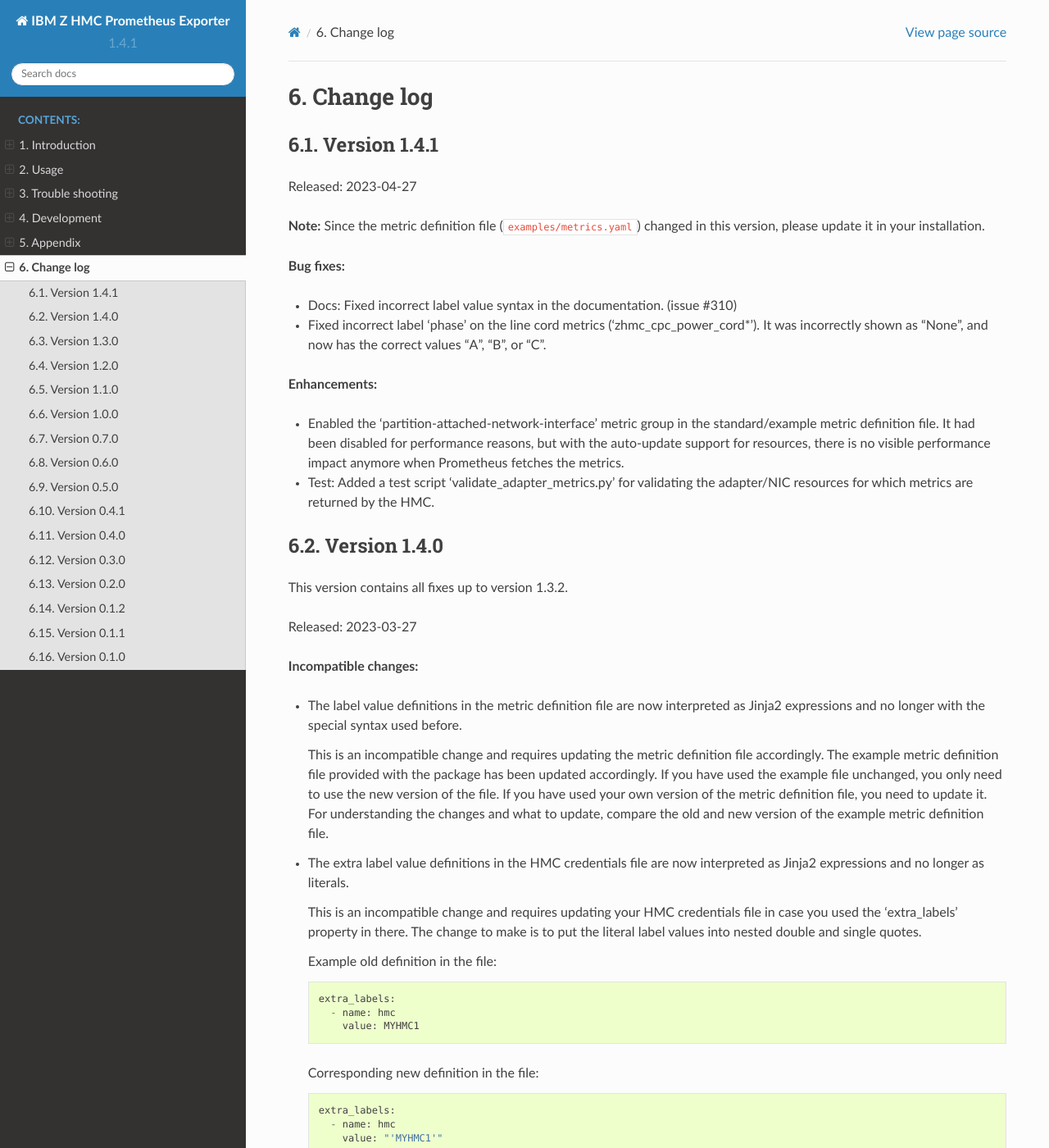
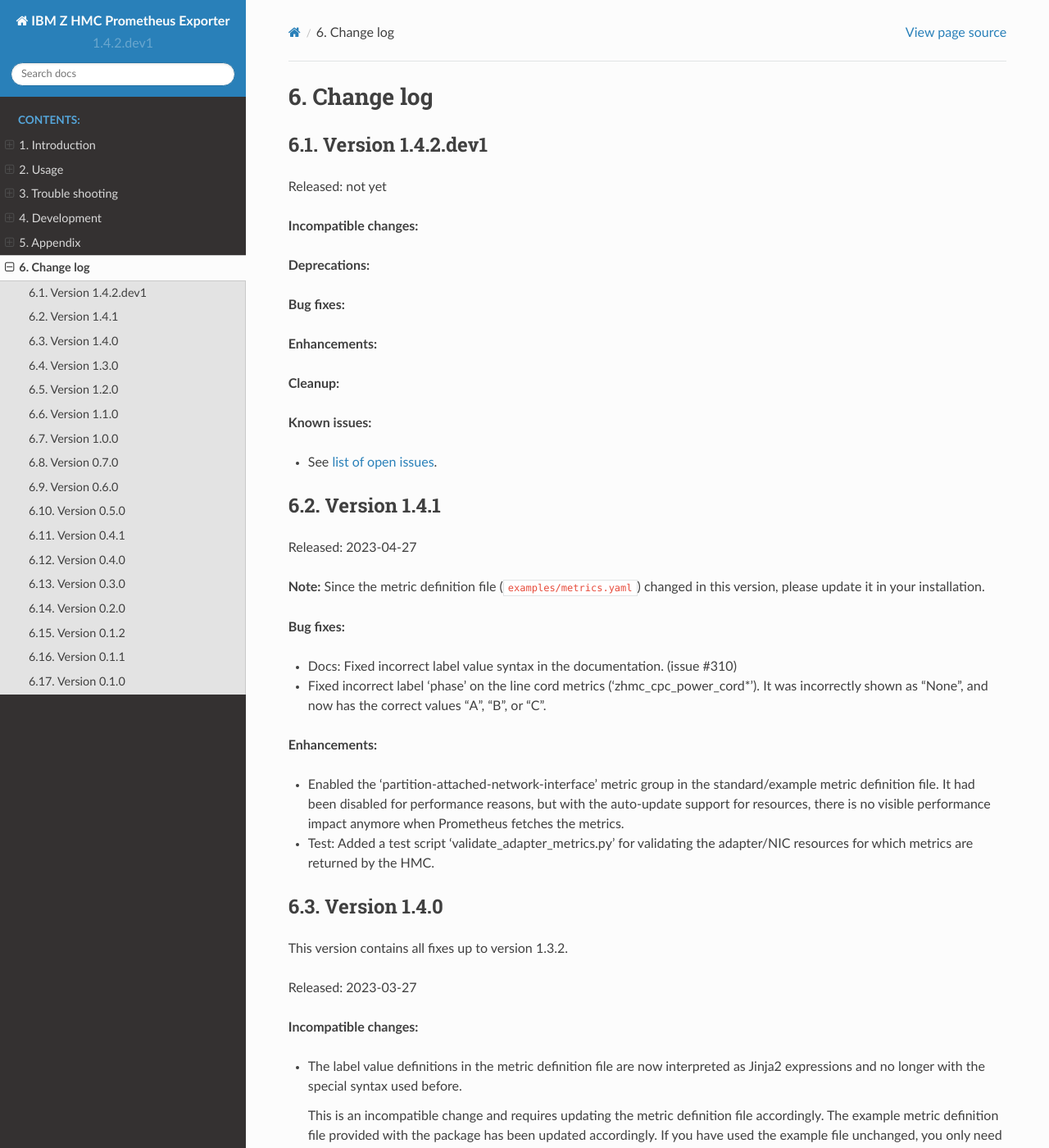
Before and after one commit to zhmcclient/zhmc-prometheus-exporter, a Sphinx documentation site: the page built from docs/changes.rst, in a window 1280 px wide and 1400 px high. Shown: the whole window at 82% size. Built offline with Sphinx 7.4.7 and the Read the Docs theme 2.0.0, drawn with Linux system fonts in a browser that asks for light colours; some of the changed text lies outside the part shown.

Commit message:
Start 1.4.2
Signed-off-by: Andreas Maier <maiera@de.ibm.com>

```diff
--- a/docs/changes.rst
+++ b/docs/changes.rst
@@ -15,6 +15,28 @@
 
 Change log
 ----------
+
+
+Version 1.4.2.dev1
+^^^^^^^^^^^^^^^^^^
+
+Released: not yet
+
+**Incompatible changes:**
+
+**Deprecations:**
+
+**Bug fixes:**
+
+**Enhancements:**
+
+**Cleanup:**
+
+**Known issues:**
+
+* See `list of open issues`_.
+
+.. _`list of open issues`: https://github.com/zhmcclient/zhmc-prometheus-exporter/issues
 
 
 Version 1.4.1
--- a/zhmc_prometheus_exporter/_version.py
+++ b/zhmc_prometheus_exporter/_version.py
@@ -25,4 +25,4 @@
 #:
 #: * "M.N.P.dev1": A not yet released version M.N.P
 #: * "M.N.P": A released version M.N.P
-__version__ = '1.4.1'
+__version__ = '1.4.2.dev1'
```
